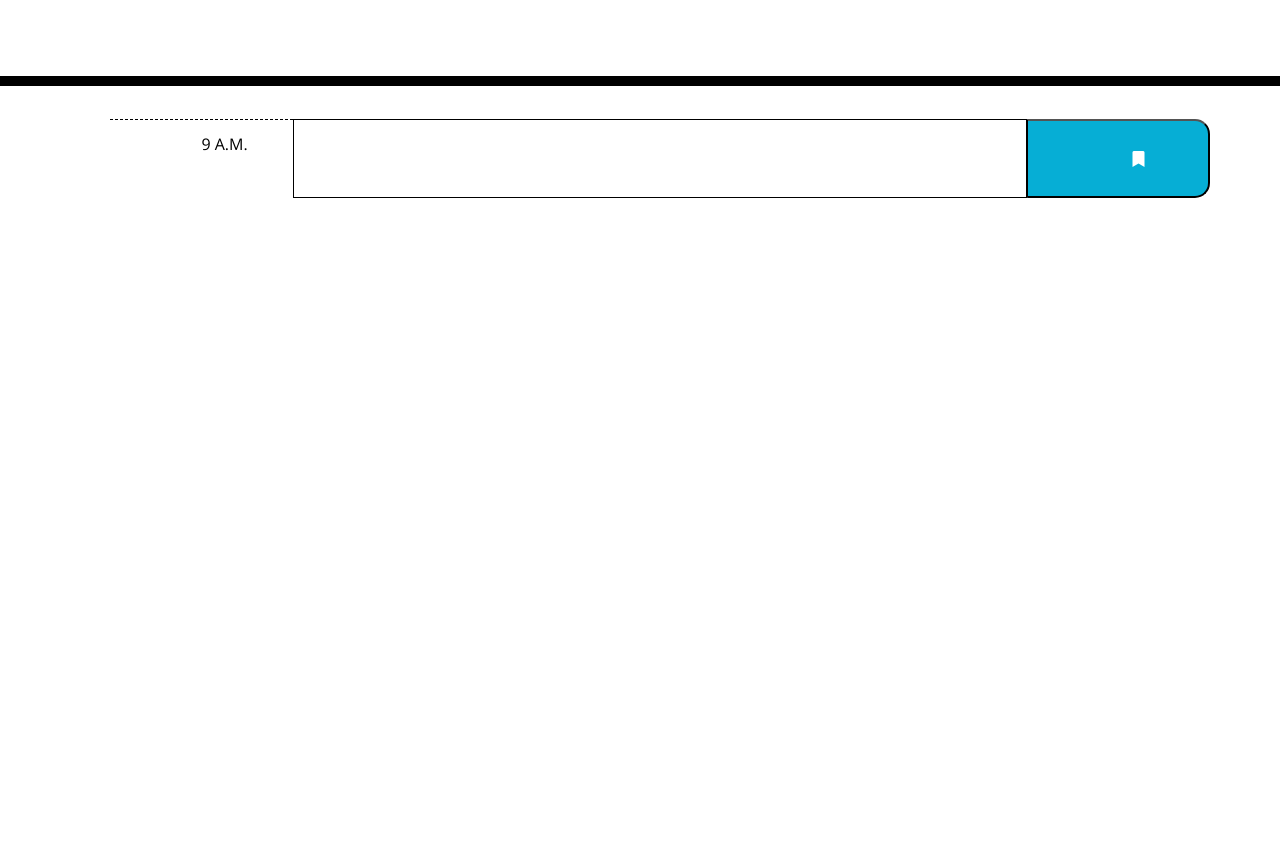
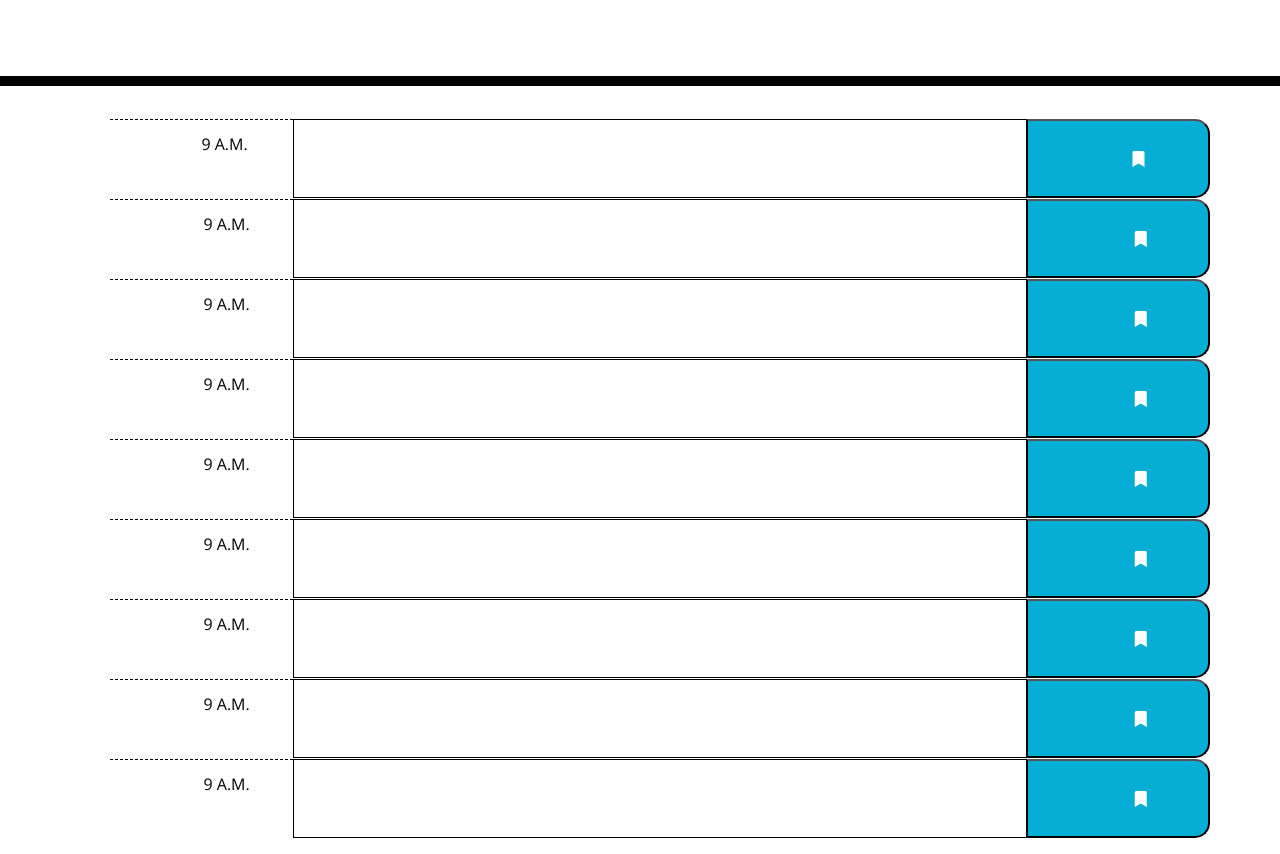
Before and after one commit to bigc10theboi/HW5-Day-Planner, a plain HTML site: page index.html in a window 1280 px wide. Shown: the part 163-1017 px from the top of the page. Before the commit the page ends 800 px from the top, so only its background shows below. Drawn offline with nearby package versions, Linux system fonts and the light colour scheme.

Commit message:
cloned rows

```diff
--- a/index.html
+++ b/index.html
@@ -41,6 +41,86 @@
           <i class="fas fa-bookmark i:hover"></i>
          </button>
         </li>
+        <li class="time-block row">
+          <div class="col-sm-2 hour" data-time='9AM'>
+            9 A.M.
+          </div>
+          <textarea type='text' class="col-sm-8 To-do">
+            </textarea>
+          <button class="col-sm-2 saveBtn">
+           <i class="fas fa-bookmark i:hover"></i>
+          </button>
+        </li>
+        <li class="time-block row">
+          <div class="col-sm-2 hour" data-time='9AM'>
+            9 A.M.
+          </div>
+          <textarea type='text' class="col-sm-8 To-do">
+            </textarea>
+          <button class="col-sm-2 saveBtn">
+           <i class="fas fa-bookmark i:hover"></i>
+          </button>
+        </li>
+        <li class="time-block row">
+          <div class="col-sm-2 hour" data-time='9AM'>
+            9 A.M.
+          </div>
+          <textarea type='text' class="col-sm-8 To-do">
+            </textarea>
+          <button class="col-sm-2 saveBtn">
+           <i class="fas fa-bookmark i:hover"></i>
+          </button>
+        </li>
+        <li class="time-block row">
+          <div class="col-sm-2 hour" data-time='9AM'>
+            9 A.M.
+          </div>
+          <textarea type='text' class="col-sm-8 To-do">
+            </textarea>
+          <button class="col-sm-2 saveBtn">
+           <i class="fas fa-bookmark i:hover"></i>
+          </button>
+        </li>
+        <li class="time-block row">
+          <div class="col-sm-2 hour" data-time='9AM'>
+            9 A.M.
+          </div>
+          <textarea type='text' class="col-sm-8 To-do">
+            </textarea>
+          <button class="col-sm-2 saveBtn">
+           <i class="fas fa-bookmark i:hover"></i>
+          </button>
+         </li>
+        <li class="time-block row">
+          <div class="col-sm-2 hour" data-time='9AM'>
+            9 A.M.
+          </div>
+          <textarea type='text' class="col-sm-8 To-do">
+            </textarea>
+          <button class="col-sm-2 saveBtn">
+           <i class="fas fa-bookmark i:hover"></i>
+          </button>
+        </li>
+        <li class="time-block row">
+          <div class="col-sm-2 hour" data-time='9AM'>
+            9 A.M.
+          </div>
+          <textarea type='text' class="col-sm-8 To-do">
+            </textarea>
+          <button class="col-sm-2 saveBtn">
+           <i class="fas fa-bookmark i:hover"></i>
+          </button>
+        </li>
+        <li class="time-block row">
+          <div class="col-sm-2 hour" data-time='9AM'>
+            9 A.M.
+          </div>
+          <textarea type='text' class="col-sm-8 To-do">
+            </textarea>
+          <button class="col-sm-2 saveBtn">
+           <i class="fas fa-bookmark i:hover"></i>
+          </button>
+        </li>
 
     </div>
 
```
